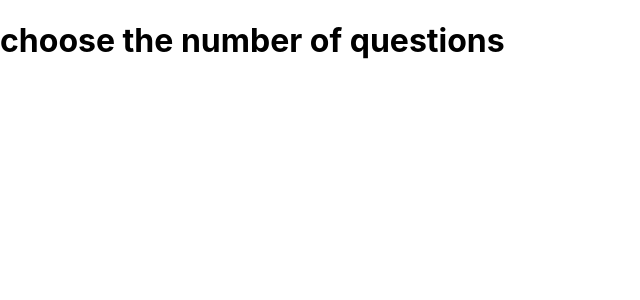
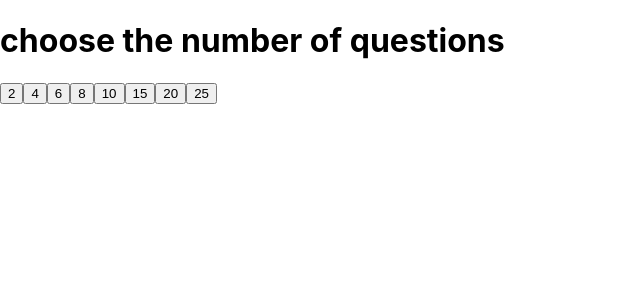
Before and after one commit to igson660/wa_desafio_tecnico, a React (Create React App) app: page / in a window 1280 px wide. Shown: the top 300 px of the page, without its empty margins (0-640 px from the left). Built offline with nearby package versions, Linux system fonts and the light colour scheme.

Commit message:
add question quantity selectors

```diff
--- a/src/Pages/Home.jsx
+++ b/src/Pages/Home.jsx
@@ -1,8 +1,25 @@
 import React from 'react';
+import quantitySelectors from '../utils/index'
 
 function Home() {
+  const getQuantity = (value) => {
+    localStorage.setItem('quanntityQuestions', JSON.stringify(value))
+  }
   return (
-    <h1>choose the number of questions</h1>
+    <>
+      <header>
+        <h1>choose the number of questions</h1>
+      </header>
+      <main>
+        { quantitySelectors.map((selector, index ) => (
+            <button
+            key={ index }
+              onClick={ ({ target }) => getQuantity(target.outerText)}
+            >{ selector }</button>
+          ))
+        }
+      </main>
+    </>
   );
 }
 
--- /dev/null
+++ b/src/utils/index.js
@@ -0,0 +1,3 @@
+const quantitySeletors = [2, 4, 6, 8, 10, 15, 20, 25]
+
+export default quantitySeletors;
```
Also changed, not shown: 1 other file (tests, documents, lock files or other folders).
